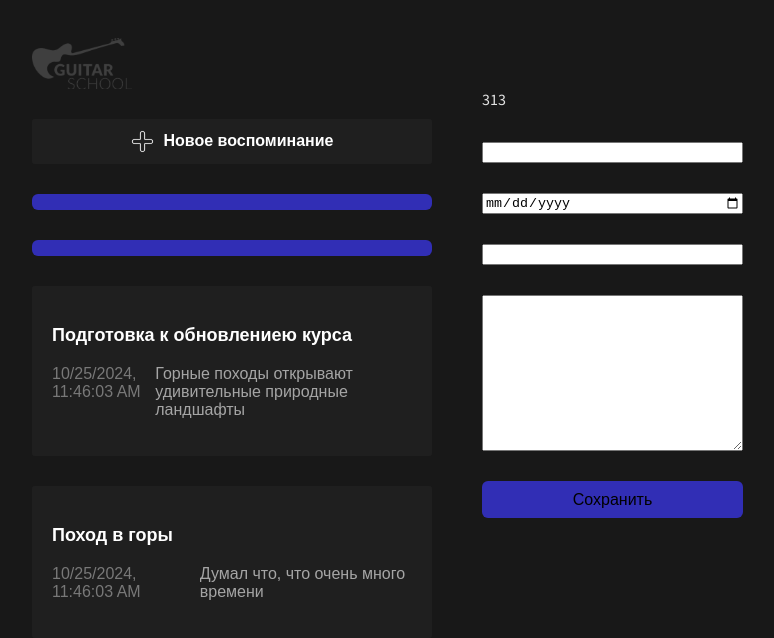
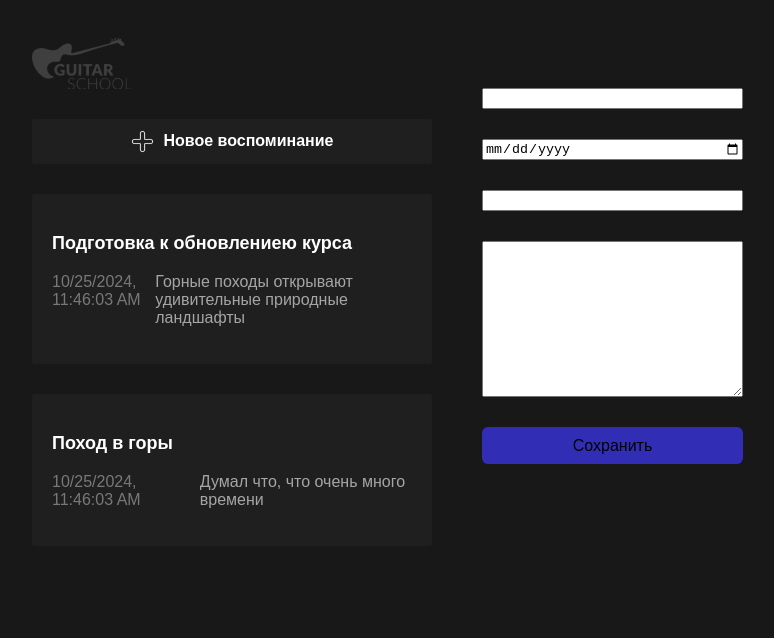
Before and after one commit to Alexander-Sab/Journal, a React (Vite) app: page / in a window 1280 px wide. Shown: the top 638 px of the page, without its empty margins (6-780 px from the left). Built offline with nearby package versions, Linux system fonts and the light colour scheme.

Commit message:
сообщение коммита

```diff
--- a/src/App.jsx
+++ b/src/App.jsx
@@ -1,4 +1,5 @@
-// import { Button } from './components/Button/Button.jsx';
+import { useState } from 'react';
+
 import { JournalItem } from './components/Journalltem/Journalltem.jsx';
 import { CardButton } from './components/CardButton/CardButton.jsx';
 import { LeftPanel } from './layouts/LeftPanel/LeftPanel.jsx';
@@ -9,10 +10,8 @@ import { Body } from './layouts/Body/Body.jsx';
 import { JournalForm } from './components/JournalForm/JournalForm.jsx';
 
 import './App.css';
-import { Button } from './components/Button/Button.jsx';
 
-function App() {
-	const data = [
+const INITIAL_DATA = [
 	{
 		title: 'Подготовка к обновлениею курса',
 		date: new Date(),
@@ -25,32 +24,36 @@ function App() {
 	}
 ];
 
+function App() {
+	const [items, setItems] = useState(INITIAL_DATA);
+	const addItems = (item) => {
+		setItems((oldItems) => [
+			...oldItems,
+
+			{
+				text: item.text,
+				title: item.title,
+				date: new Date(item.date)
+			}
+		]);
+	};
+
 	return (
 		<div className="app">
 			<LeftPanel>
 				<Header />
 				<JournalAddButton />
 				<JournalList>
-					{[<Button>1</Button>, <Button>2</Button>]}
+					{items.map((el) => (
 						<CardButton>
-						<JournalItem
-							title={data[0].title}
-							text={data[0].text}
-							date={data[0].date}
-						/>
+							<JournalItem title={el.title} text={el.text} date={el.date} />
 						</CardButton>
-					<CardButton>
-						<JournalItem
-							title={data[1].title}
-							text={data[1].text}
-							date={data[1].date}
-						/>
-					</CardButton>
+					))}
 				</JournalList>
 			</LeftPanel>
 
 			<Body>
-				<JournalForm />
+				<JournalForm onSubmit={addItems} />
 			</Body>
 		</div>
 	);
--- a/src/components/JournalForm/JournalForm.jsx
+++ b/src/components/JournalForm/JournalForm.jsx
@@ -1,39 +1,20 @@
-import { useState } from 'react';
-
 import { Button } from '../Button/Button.jsx';
 
 import './JournalForm.css';
 
-export function JournalForm() {
-	const [inputData, setInputData] = useState('');
-	const [state, setState] = useState({
-		age: 31
-	});
-	const [state2, setState2] = useState([1, 2, 3]);
-
-	const inputChange = (event) => {
-		setInputData(event.target.value);
-		console.log(inputData);
-	};
+export function JournalForm({ onSubmit }) {
 	const addJournalItem = (e) => {
 		e.preventDefault();
-		state.age = 40;
-		setState({ ...state });
-
-		state2.push(4);
-		setState2([...state2]);
 		const formData = new FormData(e.target);
 		const formProps = Object.fromEntries(formData);
-		console.log(formProps);
+		onSubmit(formProps);
 	};
 	return (
 		<form className="journal-form" onSubmit={addJournalItem}>
-			{state.age}
-			{state2.length}
 			<input type="text" name="title" />
 			<input type="date" name="date" />
-			<input type="text" name="tag" value={inputData} onChange={inputChange} />
-			<textarea name="post" id="" cols="30" rows="10" />
+			<input type="text" name="tag" />
+			<textarea name="text" id="" cols="30" rows="10" />
 			<Button
 				text="Сохранить"
 				onClick={() => {
```
Lines whose indentation alone changed are shown as unchanged.
